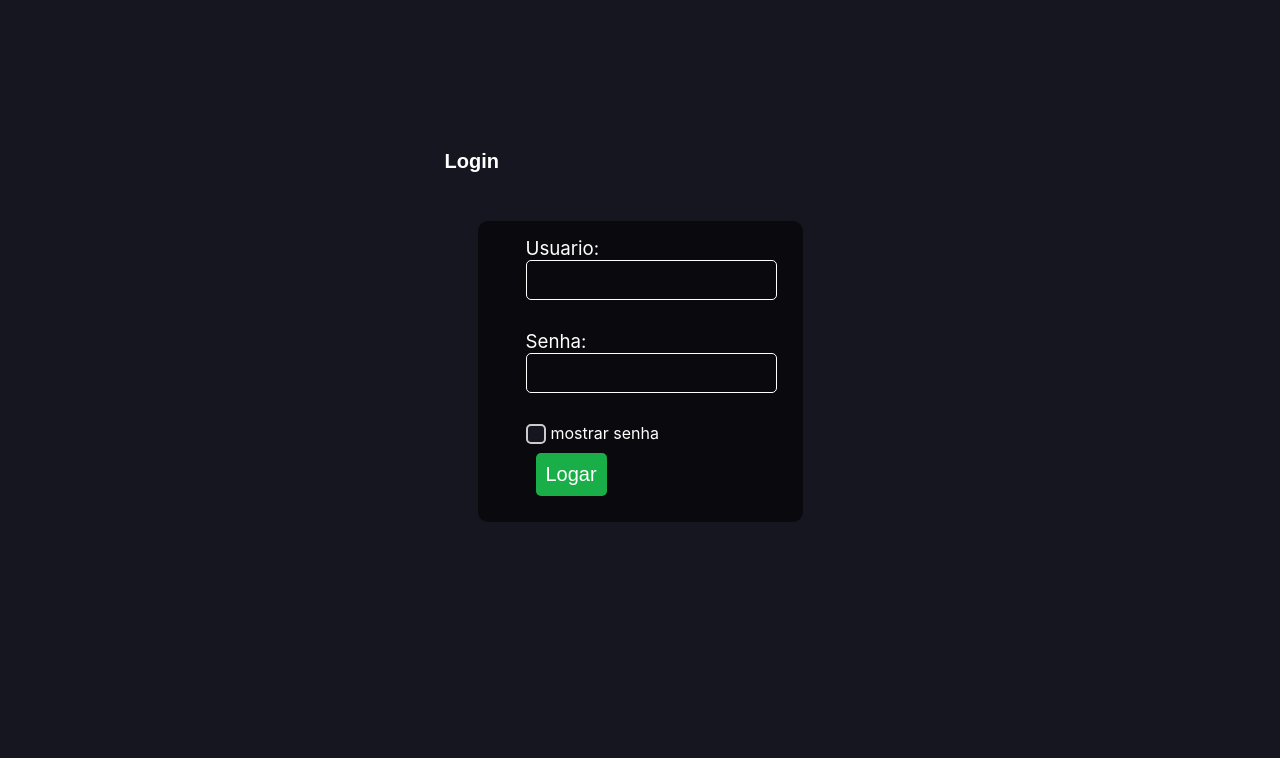
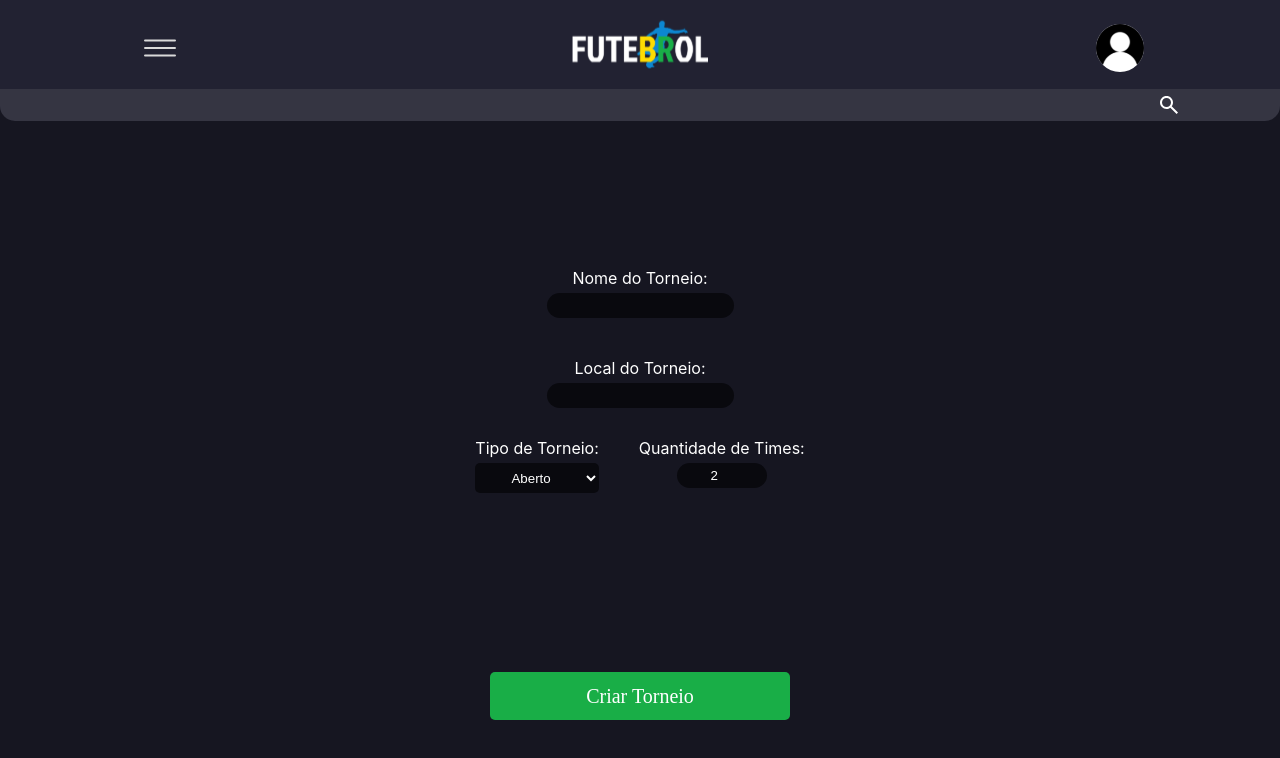
Before and after one commit to dsm-cefet-rj/ti-2024-1-grupo-three, a React (Vite) app in the folder frontend/: page /criartorneio in a window 1280 px wide. Before the commit this address led to /login. Shown: the top 758 px of the page. Built offline with nearby package versions, Linux system fonts and the light colour scheme.

Commit message:
correções básicas nas páginas relacionadas a torneio (nav adicionado para criartorneio em meus torneios)

```diff
--- a/frontend/src/components/ConviteEnviar/conviteEnviar.js
+++ b/frontend/src/components/ConviteEnviar/conviteEnviar.jsx
@@ -3,7 +3,7 @@ import { useDispatch } from 'react-redux';
 import { addInvite } from '../redux/invitesSlice';
 import { v4 as idGen } from "uuid";
 
-const EnviarConvite = ({ jogadorId, timeId }) => {
+const conviteEnviar = ({ jogadorId, timeId }) => {
   const dispatch = useDispatch();
 
   const handleInvite = () => {
@@ -15,4 +15,4 @@ const EnviarConvite = ({ jogadorId, timeId }) => {
   );
 };
 
-export default EnviarConvite;
+export default conviteEnviar;
--- a/frontend/src/json-server/db.json
+++ b/frontend/src/json-server/db.json
@@ -87,6 +87,13 @@
       "qtdTimes": "22",
       "tipoTorneio": "fechado",
       "localTorneio": "cefeeeeet2"
+    },
+    {
+      "id": "19d44a4f-bba7-4c73-991e-31e13e984a49",
+      "nomeTorneio": "torneioteste",
+      "qtdTimes": "2",
+      "tipoTorneio": "aberto",
+      "localTorneio": "testolandia"
     }
   ],
   "time": [
--- a/frontend/src/pages/CriarTorneio/criarTorneio.jsx
+++ b/frontend/src/pages/CriarTorneio/criarTorneio.jsx
@@ -48,9 +48,9 @@ const TorneioForm = () => {
     }
   };
 
-  if (!currentUser.logged) {
-    return <Navigate to="/login" />;
-  }
+//  if (!currentUser.logged) {
+//    return <Navigate to="/login" />;
+ // }
 
   return (
     <>
--- a/frontend/src/pages/Login/login.jsx
+++ b/frontend/src/pages/Login/login.jsx
@@ -29,7 +29,7 @@ const Login = () => {
         //  dispatch(getTimesByUserID(user.id));
         //  dispatch(getPartidasByUserID(user.id));
         alert("autenticado");
-        navigate("/criarTorneio");
+        navigate("/Time");
         return;
       }
     }
--- a/frontend/src/pages/TorneioCriado/torneiocriado.css
+++ b/frontend/src/pages/TorneioCriado/torneiocriado.css
@@ -8,13 +8,13 @@ body {
     display: flex;
     flex-direction: column;
     align-items: center;
-    margin: 20px auto;
-    width: 500px;
+    margin-top: 20px;
+    width: 100vw;
     border:none;
 }
 
 .quadro {
-    width: 75%;
+    width: 75vw;
     height: 100px;
     border: none;
     padding: 20px;
--- a/frontend/src/pages/meusTorneios/meusTorneios.jsx
+++ b/frontend/src/pages/meusTorneios/meusTorneios.jsx
@@ -73,11 +73,12 @@ const MeusTorneios = ({ id }) => {
                             <h1>você pode buscar um torneio aberto, criar o seu, ou aceitar um convite.</h1>
                         </div>
                     </div>
+                    </div>
+            )}
                     <div className="textocontent">
-                        <button className="botaoCrieCampeonato">criar torneio</button>
+                        <button className="botaoCrieCampeonato"><a href="/criarTorneio">criar torneio</a></button>
                     </div>
-                </div>
-            )}
+
     </div>
   );
 };
```
